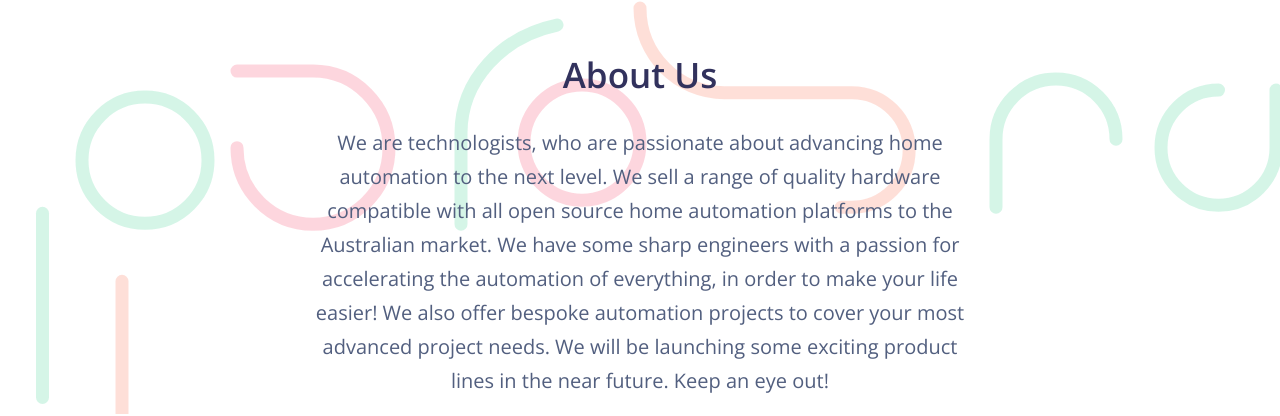
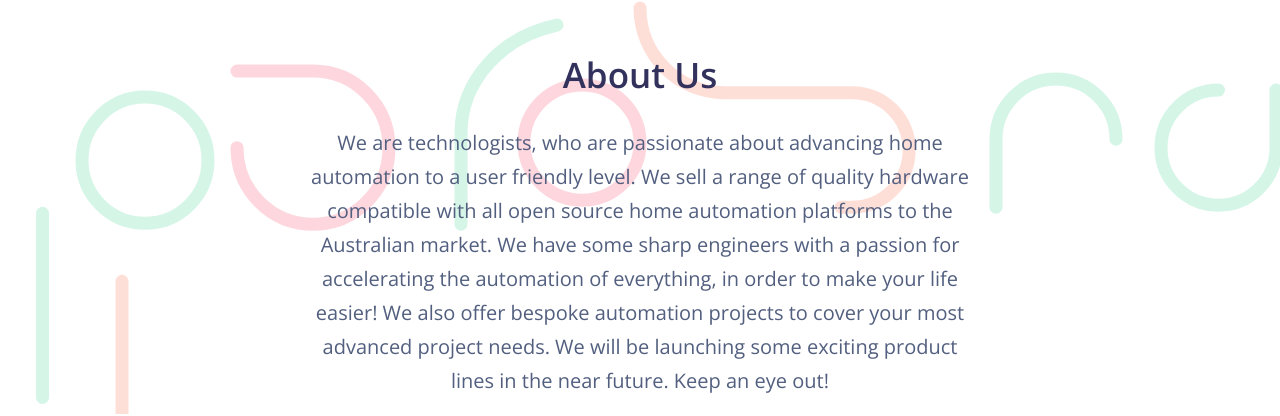
Before and after one commit to DialedIn-Aus/dialedin-aus.github.io, a Jekyll site: the page built from docs/index.html, in a window 1280 px wide and 900 px high, scrolled down 432 px. Shown: the part 131-547 px from the top of the window. Built offline with Jekyll 4.4.1, drawn with Linux system fonts in a browser that asks for light colours; nearby versions of some CDN libraries.

Commit message:
last content change

```diff
--- a/docs/_includes/home-dialedin.html
+++ b/docs/_includes/home-dialedin.html
@@ -4,7 +4,7 @@
     <div class="row text-center justify-content-center">
       <div class="col-lg-8">
         <h3 class="display-3 text-black" style="opacity: 3;" >About Us</h3>
-        <p class="lead text-black">We are technologists, who are passionate about advancing home automation to the next level. We sell a range of quality hardware compatible with all open source home automation platforms to the Australian market. We have some sharp engineers with a passion for accelerating the automation of everything, in order to make your life easier! We also offer bespoke automation projects to cover your most advanced project needs. We will be launching some exciting product lines in the near future. Keep an eye out!</p>
+        <p class="lead text-black">We are technologists, who are passionate about advancing home automation to a user friendly level. We sell a range of quality hardware compatible with all open source home automation platforms to the Australian market. We have some sharp engineers with a passion for accelerating the automation of everything, in order to make your life easier! We also offer bespoke automation projects to cover your most advanced project needs. We will be launching some exciting product lines in the near future. Keep an eye out!</p>
       </div>
     </div>
   </div>
```
